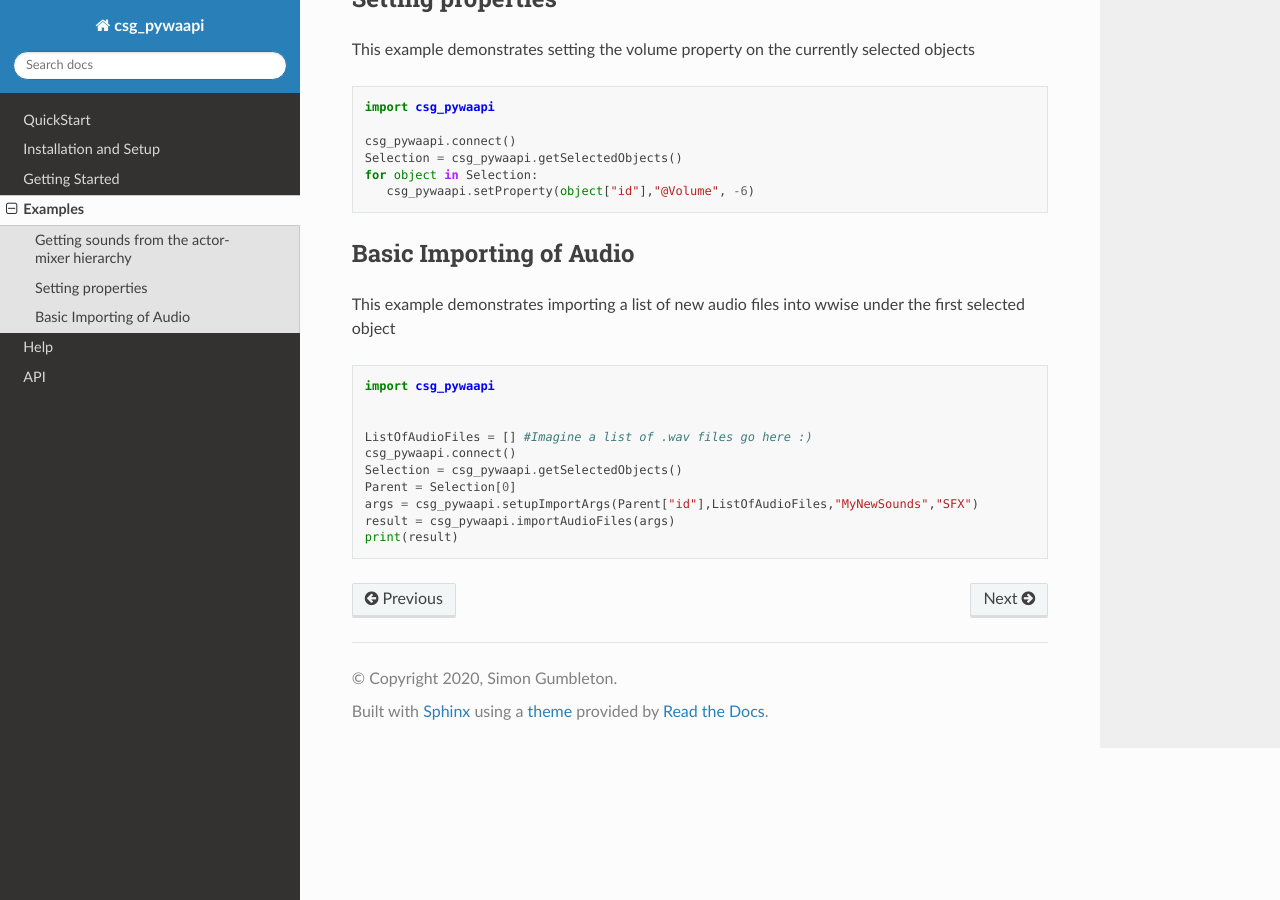
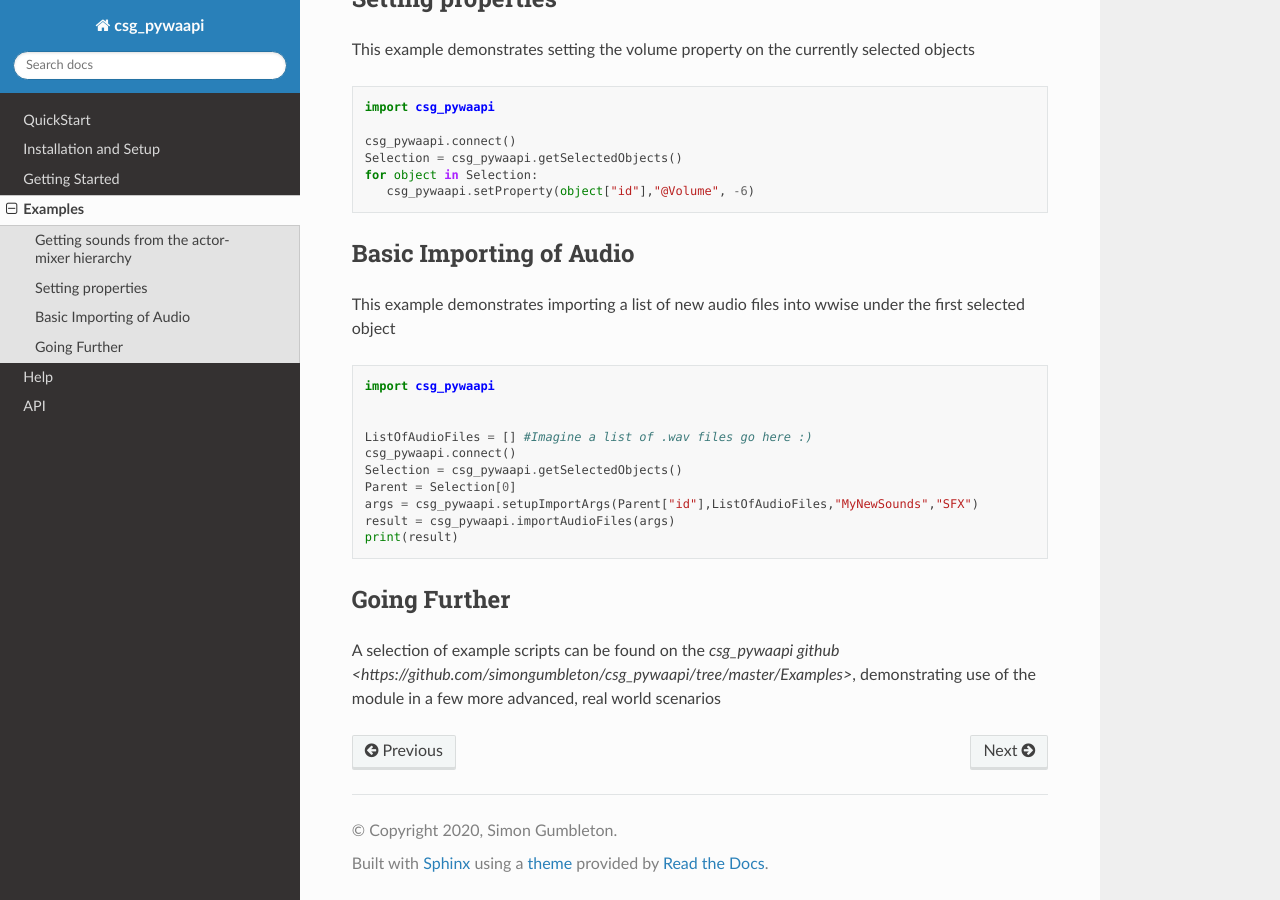
Before and after one commit to simongumbleton/csg_pywaapi, a Sphinx documentation site: the page built from docs/Examples.rst, in a window 1280 px wide and 900 px high, scrolled down 521 px. Built offline with Sphinx 7.4.7 and the Read the Docs theme 2.0.0, drawn with Linux system fonts in a browser that asks for light colours.

Commit message:
Update Examples.rst

```diff
--- a/docs/Examples.rst
+++ b/docs/Examples.rst
@@ -57,3 +57,9 @@
    args = csg_pywaapi.setupImportArgs(Parent["id"],ListOfAudioFiles,"MyNewSounds","SFX")
    result = csg_pywaapi.importAudioFiles(args)
    print(result)
+
+
+***************
+Going Further
+***************
+A selection of example scripts can be found on the `csg_pywaapi github <https://github.com/simongumbleton/csg_pywaapi/tree/master/Examples>`, demonstrating use of the module in a few more advanced, real world scenarios
```
